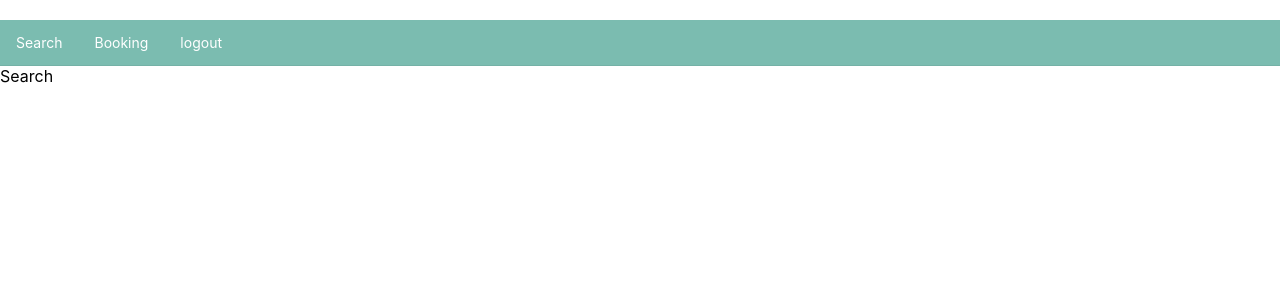
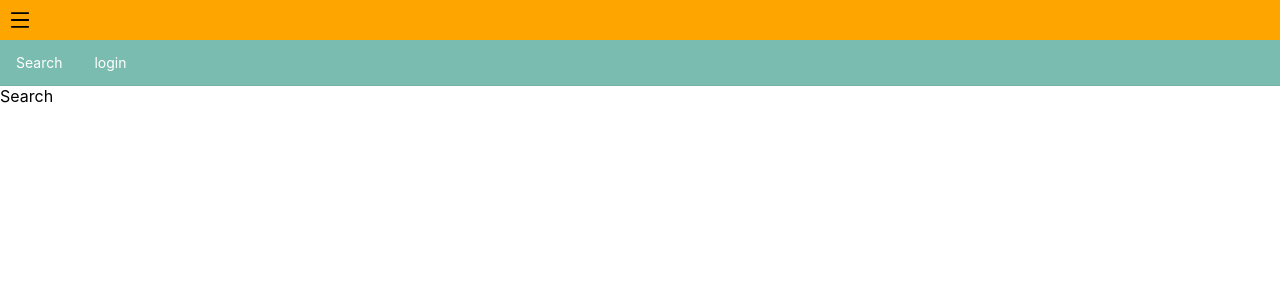
Before and after one commit to somporn-s/lovetravels-tour, a React (Create React App) app in the folder frontend/: page /user/search in a window 1280 px wide. Shown: the top 300 px of the page. Built offline with nearby package versions, Linux system fonts and the light colour scheme.

Commit message:
hotfix logout and notify message

```diff
--- a/frontend/src/components/permissions-routes/permissions.js
+++ b/frontend/src/components/permissions-routes/permissions.js
@@ -4,8 +4,6 @@ import { Routes,Route,Navigate } from 'react-router-dom';
 import { useSelector } from 'react-redux';
 function PrivateRoutes(props) {
     const { role } = useSelector((state) => state.Roles)
-    //const [role , setRole] = useState(getRole)
-    //const role = LocalStorates.getRole()
     const allowedRoutes = ConfigRoutes[role].allowedRoutes;
     const redirectRoutes = ConfigRoutes[role].redirectRoutes;
 
--- a/frontend/src/components/user/pages/Header.js
+++ b/frontend/src/components/user/pages/Header.js
@@ -1,5 +1,5 @@
 import React,{useState,useEffect} from 'react';
-import { Drawer,Menu } from 'antd';
+import { Drawer,Menu,notification } from 'antd';
 // import Title from 'antd/lib/typography/Title';
 // import axios from '../../../routers/axios';
 import LocalStorages from '../../../services/localStorages'
@@ -7,10 +7,10 @@ import { useNavigate } from 'react-router-dom';
 import {MenuOutlined} from '@ant-design/icons';
 import {useDispatch} from 'react-redux'
 import { updateRole } from '../../../services/store/Reducer'
+import allStyle from './allStyle.css';
 
 function Header(props) {
     const dispatch = useDispatch();
-    const [role , setRole] = useState(LocalStorages.getRole())
     const [openMenu,setOpenMenu] = useState(false);
     useEffect(() => {
         //AppMenu(openMenu)
@@ -18,12 +18,10 @@ function Header(props) {
     })
     return (
         <div>
-            <div style={{
-
-            }}>
-                <MenuOutlined style={{color:'white'}} onClick={() =>{setOpenMenu(true)}}/>
+            <div style={{backgroundColor:'orange',height:'40px',justifyContent:'right'}}>
+                <MenuOutlined style={{color:'black',fontSize:'20px',padding:'10px 0 0 10px'}} onClick={() =>{setOpenMenu(true)}}/>
             </div>
-            <AppMenu setRole={props.setRole}/>
+            <AppMenu />
             <Drawer
             style={{backgroundColor:"#7BBCB0",color:"white"}}
             placement='left'
@@ -37,18 +35,20 @@ function Header(props) {
         </div>
         )
 }
-function AppMenu(props,{isInline=false}){
+function AppMenu({isInline=false}){
     const navigate = useNavigate();
+    const dispatch = useDispatch();
     const Logout = () => {
         LocalStorages.removeToken('all');
+        dispatch(updateRole(LocalStorages.getRole()))
+        notification.error({
+                    message: `Logout successfully !!`
+                });
         navigate("/user/login");
     };
-    return (
-        <div>
-            <Menu
-                style={{backgroundColor:"#7BBCB0"}}
-                mode={isInline ? "inline" : "horizontal"}
-                items={[
+    let items = [];
+    if(LocalStorages.getRole() === 'member'){
+        items = [
                     {
                         label:"Search",
                         key: "search",
@@ -58,12 +58,34 @@ function AppMenu(props,{isInline=false}){
                         key: "booking",
                         style: {color:"white"}
                     },{
+                        label:"Profile",
+                        key: "profile",
+                        style: {color:"white"}
+                    },{
                         label:"logout",
                         key: "logout",
                         style: {color:"white"}
-                        // onClick: Logout()
                     }
-                ]}
+                ]
+    }else{
+        items = [
+                    {
+                        label:"Search",
+                        key: "search",
+                        style: {color:"white"}
+                    },{
+                        label:"login",
+                        key: "login",
+                        style: {color:"white"}
+                    }
+                ]
+    }
+    return (
+        <div>
+            <Menu
+                style={{backgroundColor:"#7BBCB0"}}
+                mode={isInline ? "inline" : "horizontal"}
+                items={items}
                 onClick={(e) => {
                     if(e.key === 'logout'){
                         Logout()
--- a/frontend/src/components/user/pages/Register.js
+++ b/frontend/src/components/user/pages/Register.js
@@ -24,9 +24,9 @@ function Register(props) {
                navigate("user/login");
             }
         ).catch(
-            res => {
+            err => {
                 notification.error({
-                    message: `Register fail by ${res}`
+                    message: `Register fail status : ${err.response.status} Message : ${err.response.data.message}`
                 });
             }
         );
--- /dev/null
+++ b/frontend/src/components/user/pages/allStyle.css
@@ -0,0 +1,4 @@
+.bg_color{
+    background-color: #7BBCB0;
+    color:white;
+}
```
Also changed, not shown: 1 other file (tests, documents, lock files or other folders).
